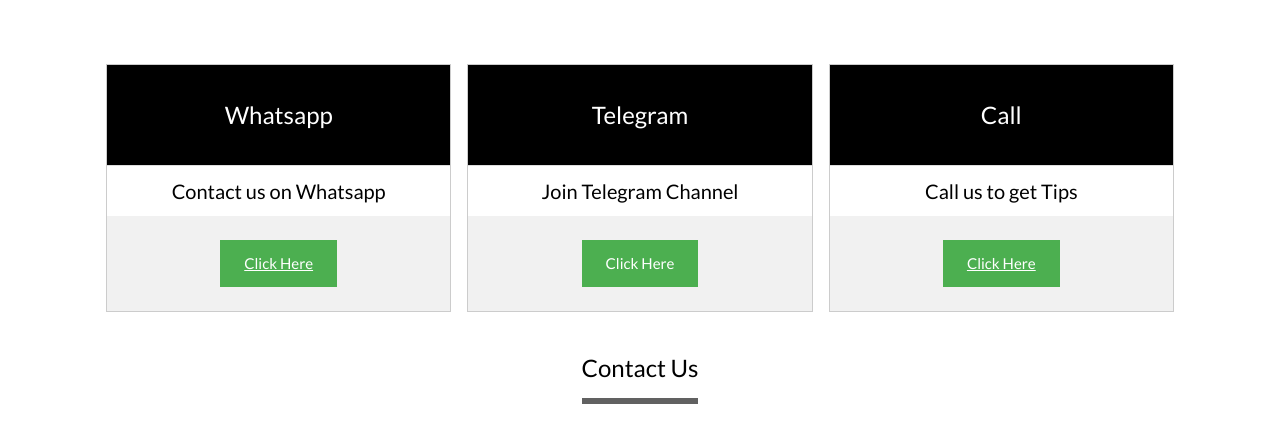
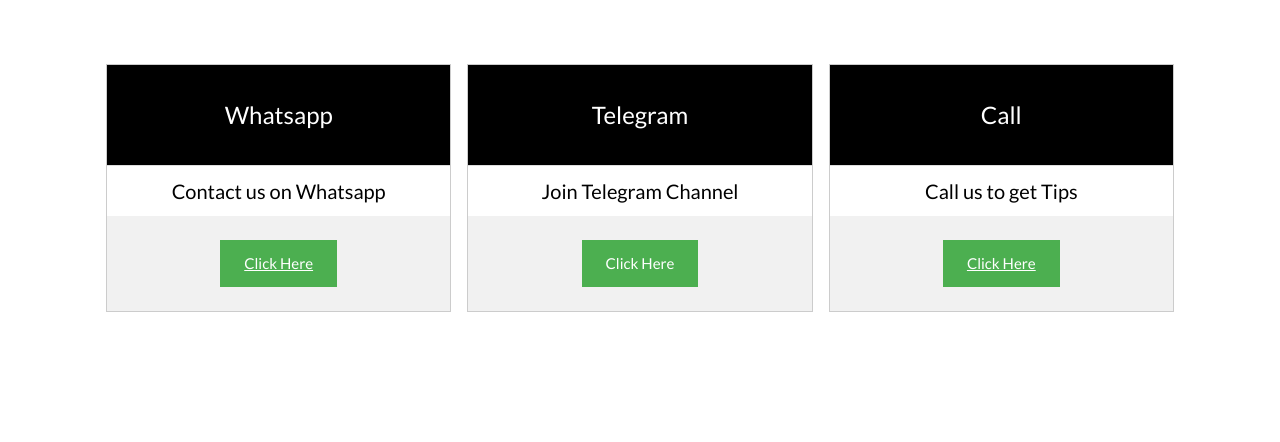
Before and after one commit to cinfocp/info, a plain HTML site: page index.html in a window 1280 px wide. Shown: the part 833-1275 px from the top of the page. After the commit the page ends 1241 px from the top, so only its background shows below. Drawn offline with nearby package versions, Linux system fonts and the light colour scheme.

Commit message:
Update index.html

```diff
--- a/index.html
+++ b/index.html
@@ -106,10 +106,6 @@
     </div>
   </div>
   <!-- Contact -->
-  <br>
-  <div class="w3-center w3-padding-60" id="contact">
-    <span class="w3-xlarge w3-bottombar w3-border-dark-grey w3-padding-16">Contact Us</span>
-  </div>
 </div>
 <script>
 // Slideshow
```
